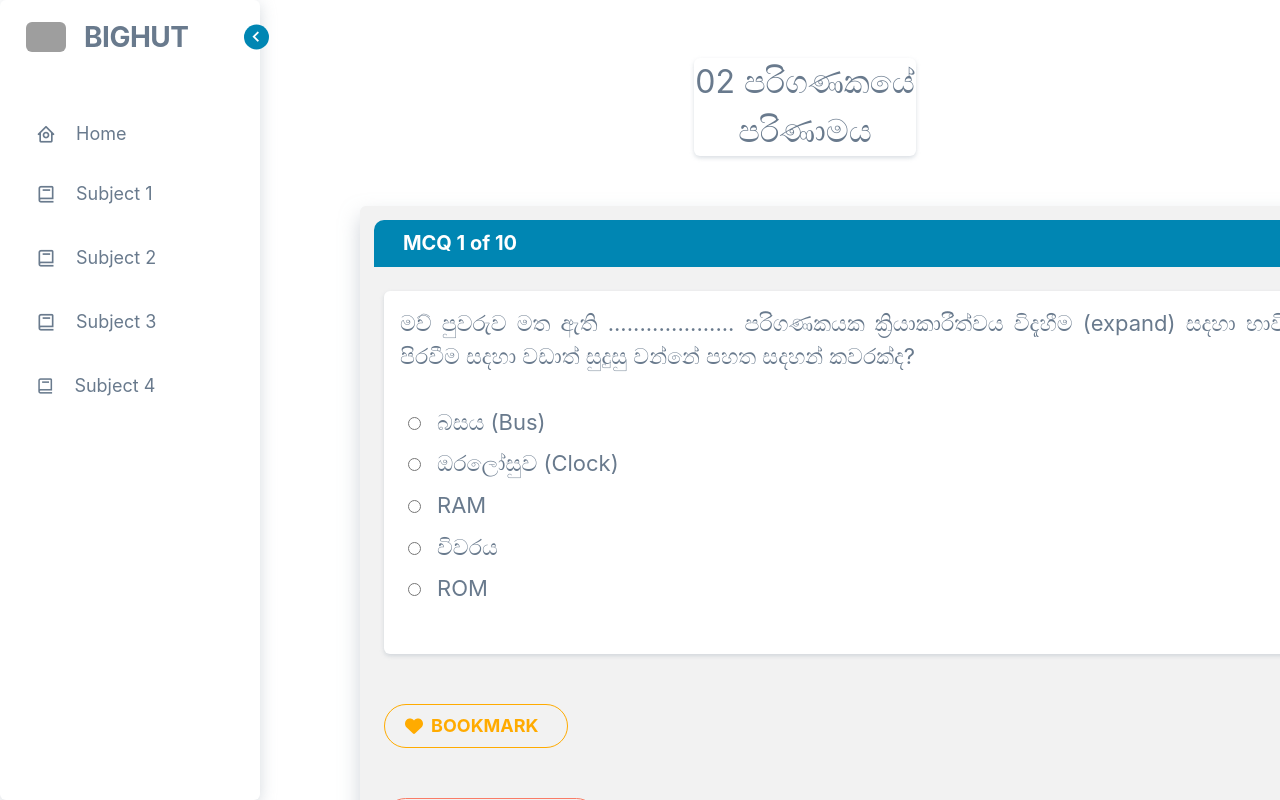
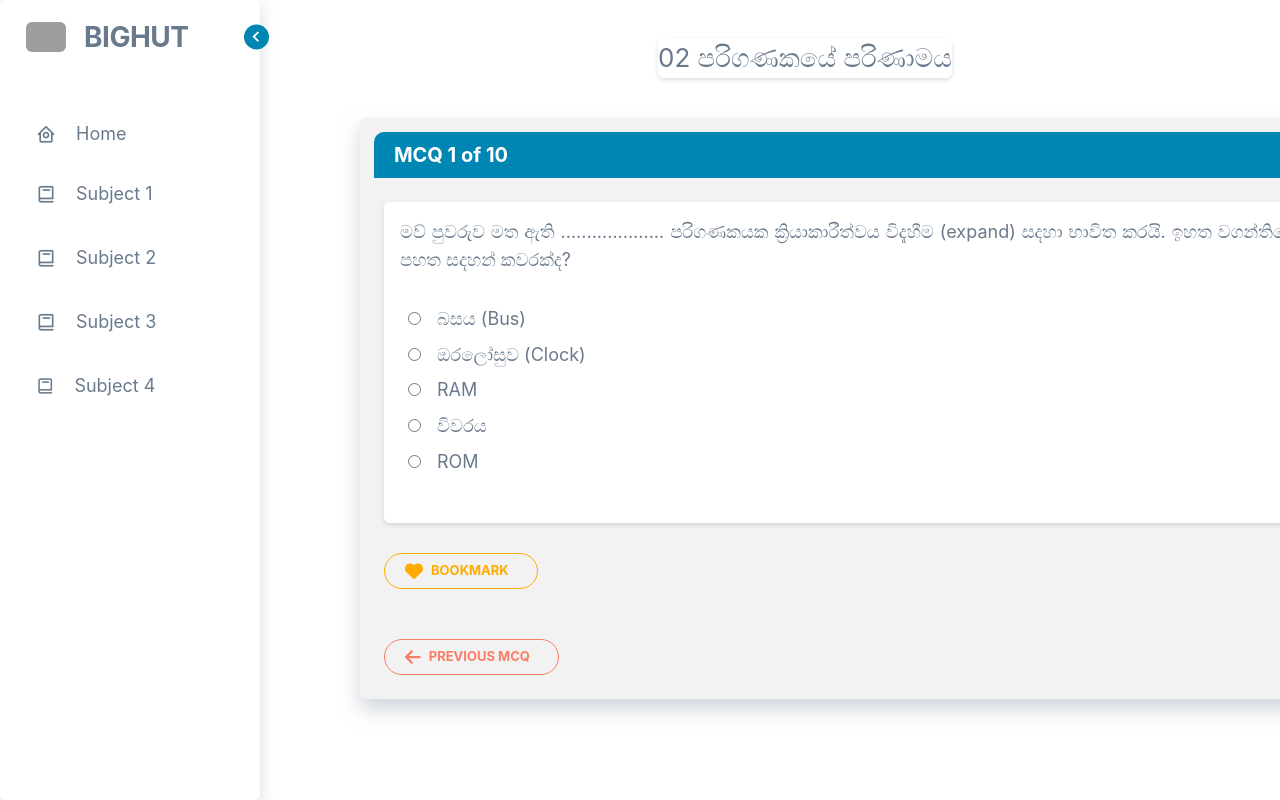
Before and after one commit to AnjanaTharanga24/BigHut-Education-Frontend, a React (Create React App) app in the folder frontend/: page / in a window 1280 px wide. Built offline with nearby package versions, Linux system fonts and the light colour scheme; grey boxes are pictures that could not be loaded.

Commit message:
new update

```diff
--- a/frontend/src/component/Contents.jsx
+++ b/frontend/src/component/Contents.jsx
@@ -1,114 +1,181 @@
-import React, { useState } from 'react'
-import '../css/contents.css'
-import { FontAwesomeIcon } from '@fortawesome/react-fontawesome';
-import { faArrowLeft, faArrowRight, faHeart, faHandPointRight, faHandPointLeft } from '@fortawesome/free-solid-svg-icons';
-
+import React, { useState } from "react";
+import "../css/contents.css";
+import { FontAwesomeIcon } from "@fortawesome/react-fontawesome";
+import {
+  faArrowLeft,
+  faArrowRight,
+  faHeart,
+  faHandPointRight,
+  faHandPointLeft,
+} from "@fortawesome/free-solid-svg-icons";
 
 export default function Contents() {
   const [currentQuestion, setCurrentQuestion] = useState(1);
 
   const questions = [
     {
-            question: 'මව් පුවරුව මත ඇති .................... පරිගණකයක ක්‍රියාකාරීත්වය විදැහීම (expand) සදහා භාවිත කරයි. ඉහත වගන්තියේ හිස්තැන පිරවීම සදහා වඩාත් සුදුසු වන්නේ පහත සදහන් කවරක්ද?',
-            options: ['බසය (Bus)', 'ඔරලෝසුව (Clock)', 'RAM', 'විවරය', 'ROM'],
-            correctAnswer: 1 // Index of the correct answer in the options array
+      question:
+        "මව් පුවරුව මත ඇති .................... පරිගණකයක ක්‍රියාකාරීත්වය විදැහීම (expand) සදහා භාවිත කරයි. ඉහත වගන්තියේ හිස්තැන පිරවීම සදහා වඩාත් සුදුසු වන්නේ පහත සදහන් කවරක්ද?",
+      options: ["බසය (Bus)", "ඔරලෝසුව (Clock)", "RAM", "විවරය", "ROM"],
+      correctAnswer: 1, // Index of the correct answer in the options array
     },
     {
-            question: 'පහත දැක්වෙන කුමන වගන්තිය සත්‍ය වේ ද?',
-            options: ['පලමු පරම්පරාවේ පරිගණක සාදන ලද්දේ ට්‍රාන්සිස්ටර භාවිතා කරමිනි.', 'Electronic Numerical Integrator And Computer (ENIAC) යනු දෙවෙන පරම්පරාවේ පරිගණකයකි', 'Analytical Engine නම් වූ යන්ත්‍රයේ නිමැවුම්කරු වන්නේ ඇඩා ලව්ලේස් (Ada Lovelace) ය.', 'ප්‍රථම පරිගණක ක්‍රමලේඛකයා (Programmer) ලෙස සලකනුයේ ඇලන් ටියුරින් ( Alan Turing) ය.', 'ඇබකසය (Abacus) පලමු ගණක යන්ත්‍රය ලෙස විශ්වාස කරනු ලැබේ.'],
-            correctAnswer: 1 // Index of the correct answer in the options array
+      question: "පහත දැක්වෙන කුමන වගන්තිය සත්‍ය වේ ද?",
+      options: [
+        "පලමු පරම්පරාවේ පරිගණක සාදන ලද්දේ ට්‍රාන්සිස්ටර භාවිතා කරමිනි.",
+        "Electronic Numerical Integrator And Computer (ENIAC) යනු දෙවෙන පරම්පරාවේ පරිගණකයකි",
+        "Analytical Engine නම් වූ යන්ත්‍රයේ නිමැවුම්කරු වන්නේ ඇඩා ලව්ලේස් (Ada Lovelace) ය.",
+        "ප්‍රථම පරිගණක ක්‍රමලේඛකයා (Programmer) ලෙස සලකනුයේ ඇලන් ටියුරින් ( Alan Turing) ය.",
+        "ඇබකසය (Abacus) පලමු ගණක යන්ත්‍රය ලෙස විශ්වාස කරනු ලැබේ.",
+      ],
+      correctAnswer: 1, // Index of the correct answer in the options array
     },
     {
-            question: 'පලමුවන පරම්පරාවේ පරිගණක සදහා පාදක වූයේ,',
-            options: ['ඉතා විශාල පරිමාණයේ අනුකලිත (VLSI) තාක්ෂනය වේ.', 'විශාල පරිමාණයේ අනුකලිත (LSI) තාක්ශනය වේ.', 'අනුකලිත පරිපථ (ICs) වේ.', 'ට්‍රාන්සිස්ටර වේ.', 'රික්ත නළ වේ.'],
-            correctAnswer: 1 // Index of the correct answer in the options array
+      question: "පලමුවන පරම්පරාවේ පරිගණක සදහා පාදක වූයේ,",
+      options: [
+        "ඉතා විශාල පරිමාණයේ අනුකලිත (VLSI) තාක්ෂනය වේ.",
+        "විශාල පරිමාණයේ අනුකලිත (LSI) තාක්ශනය වේ.",
+        "අනුකලිත පරිපථ (ICs) වේ.",
+        "ට්‍රාන්සිස්ටර වේ.",
+        "රික්ත නළ වේ.",
+      ],
+      correctAnswer: 1, // Index of the correct answer in the options array
     },
     {
-            question: 'මව් පුවරුව මත ඇති .................... පරිගණකයක ක්‍රියාකාරීත්වය විදැහීම (expand) සදහා භාවිත කරයි. ඉහත වගන්තියේ හිස්තැන පිරවීම සදහා වඩාත් සුදුසු වන්නේ පහත සදහන් කවරක්ද?',
-            options: ['බසය (Bus)', 'ඔරලෝසුව (Clock)', 'RAM', 'විවරය', 'ROM'],
-            correctAnswer: 1 // Index of the correct answer in the options array
+      question:
+        "මව් පුවරුව මත ඇති .................... පරිගණකයක ක්‍රියාකාරීත්වය විදැහීම (expand) සදහා භාවිත කරයි. ඉහත වගන්තියේ හිස්තැන පිරවීම සදහා වඩාත් සුදුසු වන්නේ පහත සදහන් කවරක්ද?",
+      options: ["බසය (Bus)", "ඔරලෝසුව (Clock)", "RAM", "විවරය", "ROM"],
+      correctAnswer: 1, // Index of the correct answer in the options array
     },
     // Add more questions here as needed
   ];
 
   const handleNextQuestion = () => {
     // Update the current question index
-        setCurrentQuestion(prevQuestion => Math.min(prevQuestion + 1, questions.length - 1));
+    setCurrentQuestion((prevQuestion) =>
+      Math.min(prevQuestion + 1, questions.length - 1)
+    );
   };
-
 
   // Function to handle clicking the "Previous" button
   const handlePreviousQuestion = () => {
     // Update the current question index
-        setCurrentQuestion(prevQuestion => Math.max(prevQuestion - 1, 0));
+    setCurrentQuestion((prevQuestion) => Math.max(prevQuestion - 1, 0));
   };
-
 
   return (
     <div>
-            <div className='d-flex justify-content-center '>
-                <div className='bg-dark shadow-sm mt-4 bg-white rounded w-25'>
-                    <span className='fs-2'>02  පරිගණකයේ පරිණාමය</span>
+      <div className="d-flex justify-content-center ">
+        <div className="bg-dark shadow-sm mt-1 bg-white rounded w-5">
+          <span className="fs-3">02 පරිගණකයේ පරිණාමය</span>
         </div>
       </div>
-            <div className="card shadow-lg mb-5 rounded" style={{ borderRadius: '20px 20px 0 0' }} >
+      <div
+        className="card shadow-lg mb-5 rounded"
+        style={{ borderRadius: "20px 20px 0 0" }}
+      >
         <div className="card-body">
           <div>
-
-                        <div className='head p-2 ' >
-                            <span className='mcq10f10' style={{fontWeight:"bold" , fontSize:"20px"}}> MCQ 1 of 10</span>
-
+            <div className=" ">
+              <div className="head p-2">
+                <span
+                  className="mcq10f10"
+                  style={{ fontWeight: "bold", fontSize: "20px" }}
+                >
+                  MCQ 1 of 10
+                </span>
               </div>
 
-                        <div className="bg-dark shadow-sm p-2 mt-4 bg-white rounded">
-
-                            <div className=' p-2 fs-4' style={{ textAlign: 'justify'}}>
+              <div className="bg-dark shadow-sm p-2 mt-4 bg-white rounded ">
+                <div className=" p-2 fs-5" style={{ textAlign: "justify" }}>
                   {questions[currentQuestion - 1].question}
                 </div>
 
-                            <div className='mb-4 p-3  d-flex flex-column' style={{ textAlign: 'justify' }}>
+                <div
+                  className="mb-4 p-3  d-flex flex-column"
+                  style={{ textAlign: "justify" }}
+                >
                   {/* Render options dynamically */}
-                                {questions[currentQuestion - 1].options.map((option, index) => (
-                                    <label className='mt-2' key={index} style={{ marginRight: "200px" }}>
-                                        <input className='me-3 ' type="radio" name="option" value={`option${index + 1}`} />
-                                        <span className='fs-4'>{option}</span>
+                  {questions[currentQuestion - 1].options.map(
+                    (option, index) => (
+                      <label
+                        className="mt-2"
+                        key={index}
+                        style={{ marginRight: "200px" }}
+                      >
+                        <input
+                          className="me-3 "
+                          type="radio"
+                          name="option"
+                          value={`option${index + 1}`}
+                        />
+                        <span className="fs-5">{option}</span>
                       </label>
-                                ))}
+                    )
+                  )}
+                </div>
+              </div>
             </div>
 
-                        </div>
-                        <div className=' d-flex justify-content-between ' style={{ marginTop: "50px" }}>
-                            <button className='btn btn-outline-warning rounded-pill' >
-                                <FontAwesomeIcon icon={faHeart} /> <span className='mx-2' style={{fontWeight:"bold"}}>BOOKMARK</span>
+            <div
+              className=" d-flex justify-content-between "
+              style={{ marginTop: "30px" }}
+            >
+              <button className="btn btn-outline-warning rounded-pill">
+                <FontAwesomeIcon icon={faHeart} />{" "}
+                <span
+                  className="mx-2"
+                  style={{ fontWeight: "bold", fontSize: "13px" }}
+                >
+                  BOOKMARK
+                </span>
               </button>
-                            <button className='btn btn-outline-info rounded-pill' >
-                                <FontAwesomeIcon icon={faHandPointLeft} /> <span className='mx-2' style={{fontWeight:"bold"}}>හරි වැරදි බලන්න</span>
+              <button className="btn btn-outline-info rounded-pill">
+                <FontAwesomeIcon icon={faHandPointLeft} />{" "}
+                <span
+                  className="mx-2"
+                  style={{ fontWeight: "bold", fontSize: "13px" }}
+                >
+                  හරි වැරදි බලන්න
+                </span>
               </button>
             </div>
 
-                        <div className=' d-flex justify-content-between' style={{ marginTop: "50px" }}>
-                            <button className='btn btn-outline-danger rounded-pill ' onClick={handlePreviousQuestion} disabled={currentQuestion === 1}>
-                                <FontAwesomeIcon icon={faArrowLeft} /> <span className='mx-2'style={{fontWeight:"bold"}}>PREVIOUS MCQ</span>
+            <div
+              className=" d-flex justify-content-between"
+              style={{ marginTop: "50px" }}
+            >
+              <button
+                className="btn btn-outline-danger rounded-pill "
+                onClick={handlePreviousQuestion}
+                disabled={currentQuestion === 1}
+              >
+                <FontAwesomeIcon icon={faArrowLeft} />{" "}
+                <span
+                  className="mx-2"
+                  style={{ fontWeight: "bold", fontSize: "13px" }}
+                >
+                  PREVIOUS MCQ
+                </span>
               </button>
-                            <button className='btn btn-outline-success rounded-pill' onClick={handleNextQuestion} disabled={currentQuestion === questions.length - 1}>
-                               <span className='mx-2' style={{fontWeight:"bold"}}> Next </span>   <FontAwesomeIcon icon={faArrowRight} />
+              <button
+                className="btn btn-outline-success rounded-pill"
+                onClick={handleNextQuestion}
+                disabled={currentQuestion === questions.length - 1}
+              >
+                <span
+                  className="mx-2"
+                  style={{ fontWeight: "bold", fontSize: "13px" }}
+                >
+                  {" "}
+                  Next{" "}
+                </span>{" "}
+                <FontAwesomeIcon icon={faArrowRight} />
               </button>
             </div>
-
-                    </div>
-
-
-
-
-
-
-
-
-
-
-                </div>
-
           </div>
         </div>
-    )
+      </div>
+    </div>
+  );
 }
--- a/frontend/src/css/contents.css
+++ b/frontend/src/css/contents.css
@@ -2,8 +2,8 @@
 .card  {
 
     width: -200px;
-    height: 670px;
-    margin-top: 50px;
+    height: auto;
+    margin-top: 40px;
    width: 1300px;
    background-color: #f2f2f2;
 
@@ -20,8 +20,9 @@
 
 .mcq10f10{
 
-    margin-right: 1100px;
-    padding:20px;
+    margin-right: 1118px;
+    padding:10px;
     color: white;
+    width: 100px;
 
 }
--- a/frontend/src/pages/Home.jsx
+++ b/frontend/src/pages/Home.jsx
@@ -5,7 +5,7 @@ import "../css/home.css";
 import Contents from "../component/Contents";
 
 
-export default function NewSidebar() {
+export default function Home() {
 
 
 
```
Lines whose indentation alone changed are shown as unchanged.
